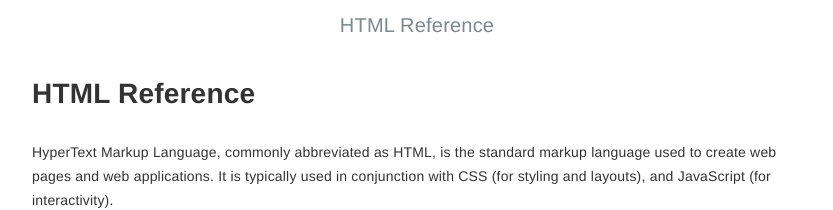
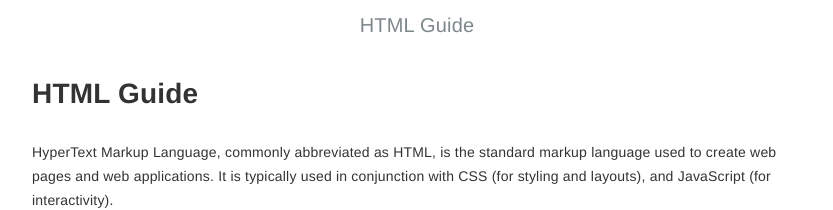
Before and after one commit to vickiebananas/nu-web-dev, a Jekyll site: the page built from _resources/2-html.md, in a window 1280 px wide. Shown: the top 210 px of the page, without its empty margins (223-1056 px from the left). Built offline with Jekyll 4.4.1, drawn with Linux system fonts in a browser that asks for light colours.

Commit message:
changed name of refs to guide

```diff
--- a/_resources/2-html.md
+++ b/_resources/2-html.md
@@ -1,5 +1,5 @@
 ---
-title: HTML Reference
+title: HTML Guide
 layout: post
 ordering: 3
 permalink: /html-reference
--- a/_resources/3-css.md
+++ b/_resources/3-css.md
@@ -1,5 +1,5 @@
 ---
-title: CSS Reference
+title: CSS Guide
 layout: post
 permalink: /css-reference
 ordering: 4
```
